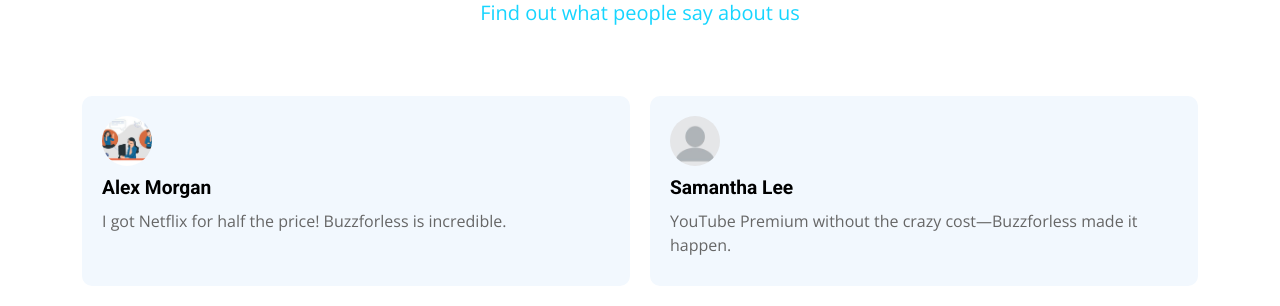
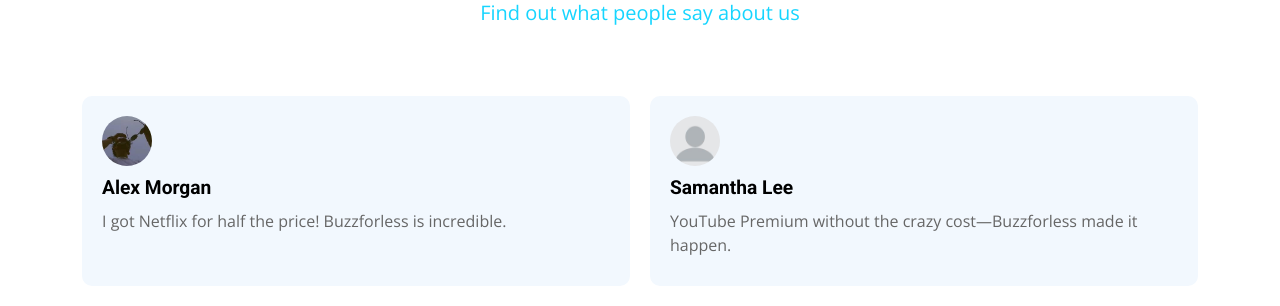
Before and after one commit to Okpara007/buzz4less, a Django app: page / in a window 1280 px wide. Shown: the part 2299-2605 px from the top of the page. Run offline with Django 5.2, Linux system fonts and the light colour scheme; data that the repository does not hold is empty; some libraries are stand-ins or nearby versions.

Commit message:
2 more testimoniees

```diff
--- a/templates/pages/index.html
+++ b/templates/pages/index.html
@@ -213,7 +213,7 @@
                 <div class="swiper">
                     <div class="swiper-wrapper">
                         <div class="swiper-slide">
-                            <img src="{% static 'img/Erklärvideo erstellen lassen.jpg' %}" alt="User Image" class="testimonial-img">
+                            <img src="{% static 'img/testimoniee4.jpeg' %}" alt="User Image" class="testimonial-img">
                             <h3>Alex Morgan</h3>
                             <p>I got Netflix for half the price! Buzzforless is incredible.</p>
                         </div>
@@ -233,7 +233,7 @@
                             <p>Buzzforless gave me access to Netflix, Spotify, and Prime Video all in one place at a fraction of the cost.</p>
                         </div>
                         <div class="swiper-slide">
-                            <img src="{% static 'img/hero.png' %}" alt="User Image" class="testimonial-img">
+                            <img src="{% static 'img/testimoniee5.jpeg' %}" alt="User Image" class="testimonial-img">
                             <h3>James O’Neill</h3>
                             <p>Listening to music on Tidal and watching Netflix has never been more affordable. Thank you, Buzzforless!</p>
                         </div>
```
Also changed, not shown: buzz4less/static/img/testimoniee4.jpeg (added), buzz4less/static/img/testimoniee5.jpeg (added).
